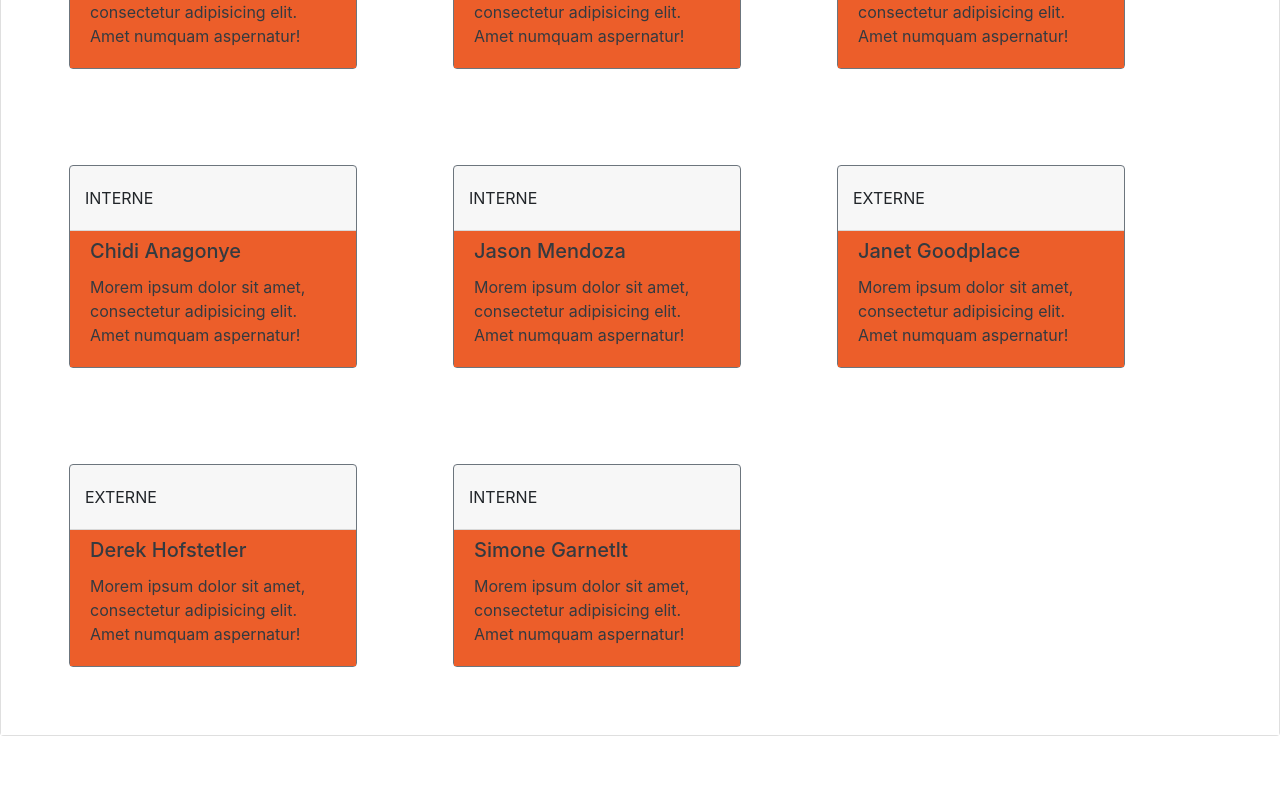
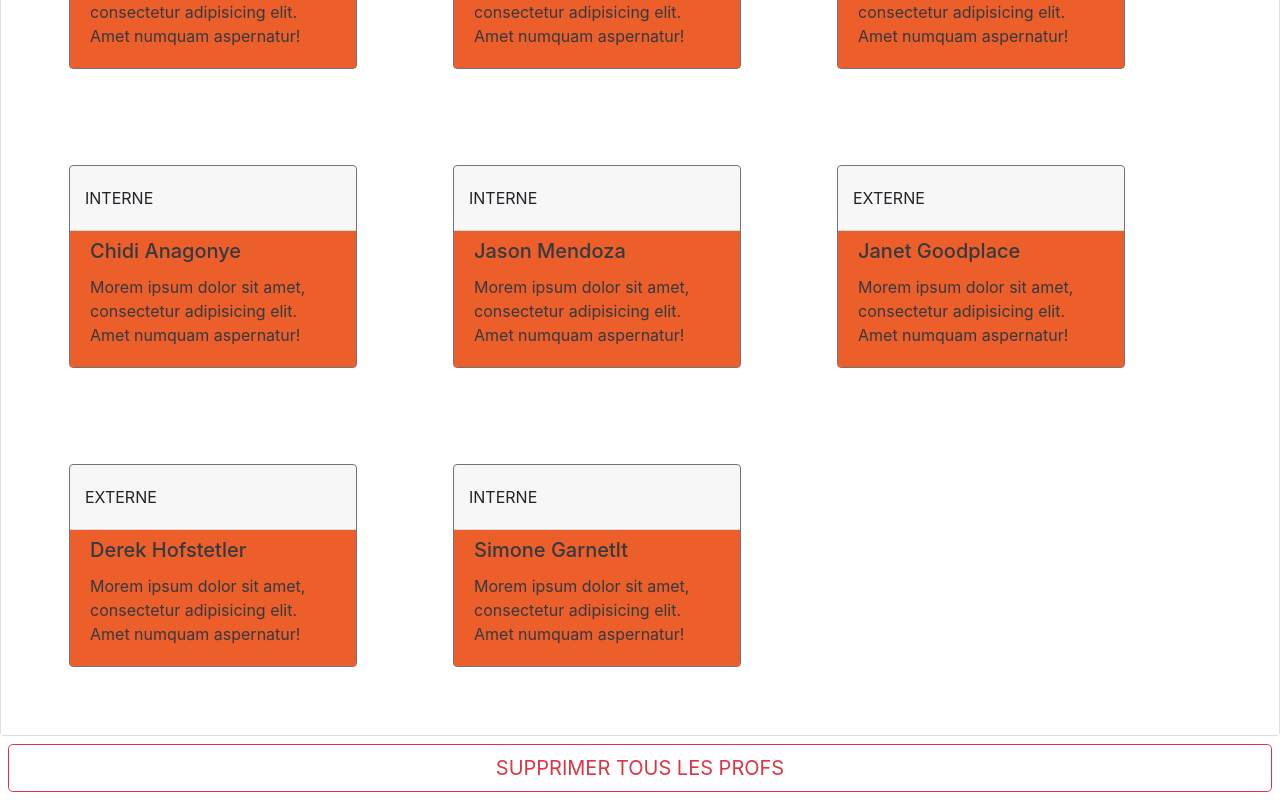
Before and after one commit to DevGaby/miage_project, an Angular app in the folder miageWebApp/: page / in a window 1280 px wide. Shown: the part 265-1065 px from the top of the page. Before the commit the page ends 1001 px from the top, so only its background shows below. Built offline with nearby package versions, Linux system fonts and the light colour scheme.

Commit message:
feta/week-9
destroy all cards prof

```diff
--- a/miageWebApp/src/app/prof/prof.component.html
+++ b/miageWebApp/src/app/prof/prof.component.html
@@ -7,7 +7,7 @@
                     <div class="col-10 py-2"> {{ prof?.statut}} </div>
                     <div class="content_img col-2 py-2 px-0">
                         <div class="overlay">
-                            <img src="assets/red_bin.png" alt="bin-icon" (click)="deleteProf(prof.id)" />
+                            <img src="assets/red_bin.png" alt="bin-icon" />
                         </div>
                     </div>
                 </div>
@@ -19,3 +19,13 @@
         </div>
     </div>
 </div>
+<div class="container-fluid p-0 bg-white">
+    <div class="row p-2">
+        <div class="col">
+            <button type="button" class="btn btn-outline-danger btn-lg btn-block text-uppercase text-center"
+                    id="deleteBtn" (click)="deleteProfs()">
+                        supprimer tous les profs
+            </button>
+        </div>
+    </div>
+</div>
--- a/miageWebApp/src/app/prof/prof.component.ts
+++ b/miageWebApp/src/app/prof/prof.component.ts
@@ -16,7 +16,9 @@ export class ProfComponent implements OnInit {
     this.myProfs = this.profService.getProfs();
   }
 
-
+  deleteProfs(): void {
+    this.myProfs = this.profService.deleteProfs();
+  }
 
 
 
--- a/miageWebApp/src/app/services/prof.service.ts
+++ b/miageWebApp/src/app/services/prof.service.ts
@@ -9,8 +9,13 @@ export class ProfService {
 
   constructor() { }
 
-  getProfs(): Professeur[]{
+  getProfs(): Professeur[] {
     rawProfs.map(p => new Professeur(p.id, p.lastname, p.firstname, p.statut, p.description));
     return rawProfs;
   }
+
+  deleteProfs(): Professeur[] {
+    const emptyList = [];
+    return emptyList;
+  }
 }
```
